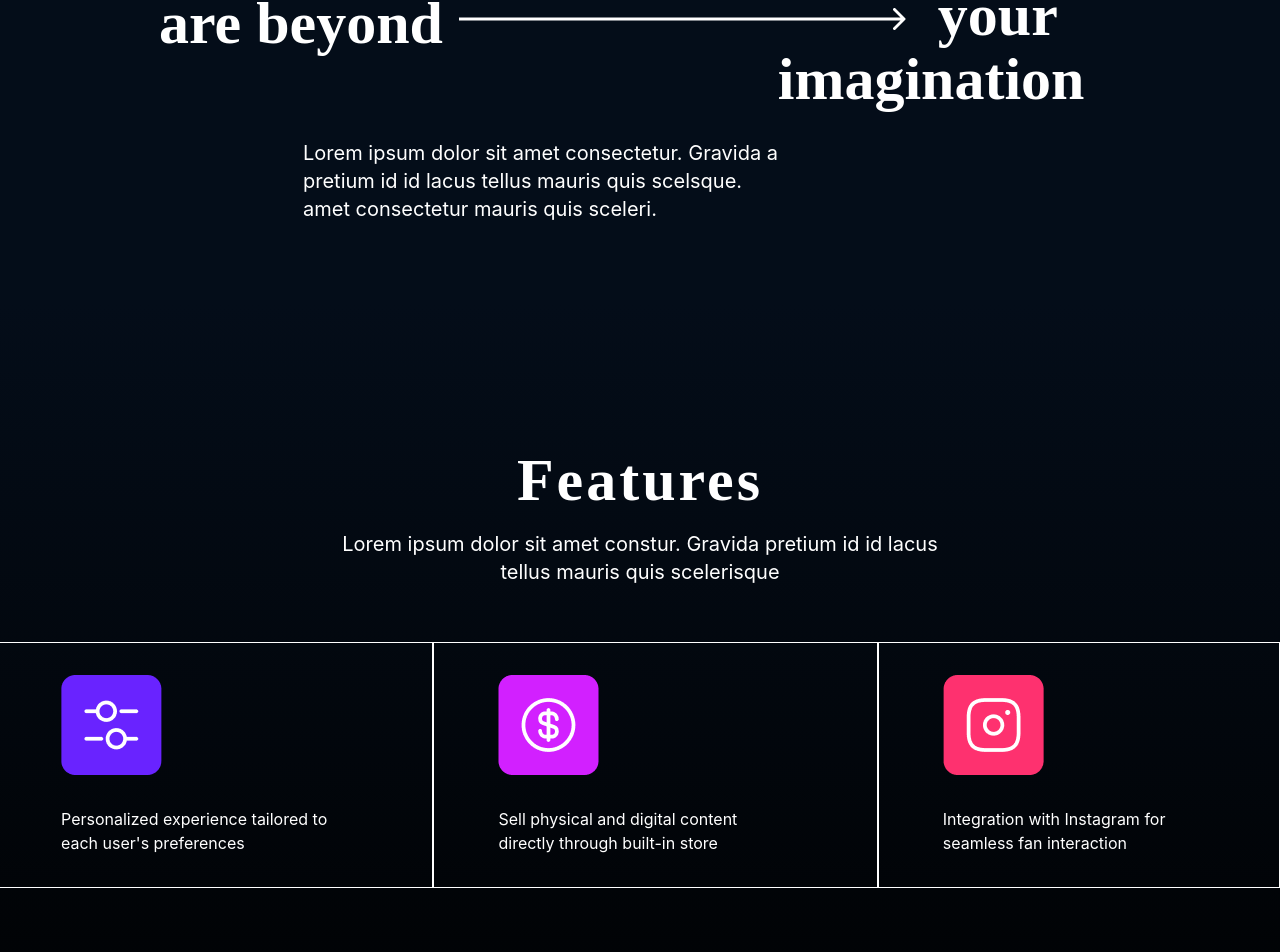
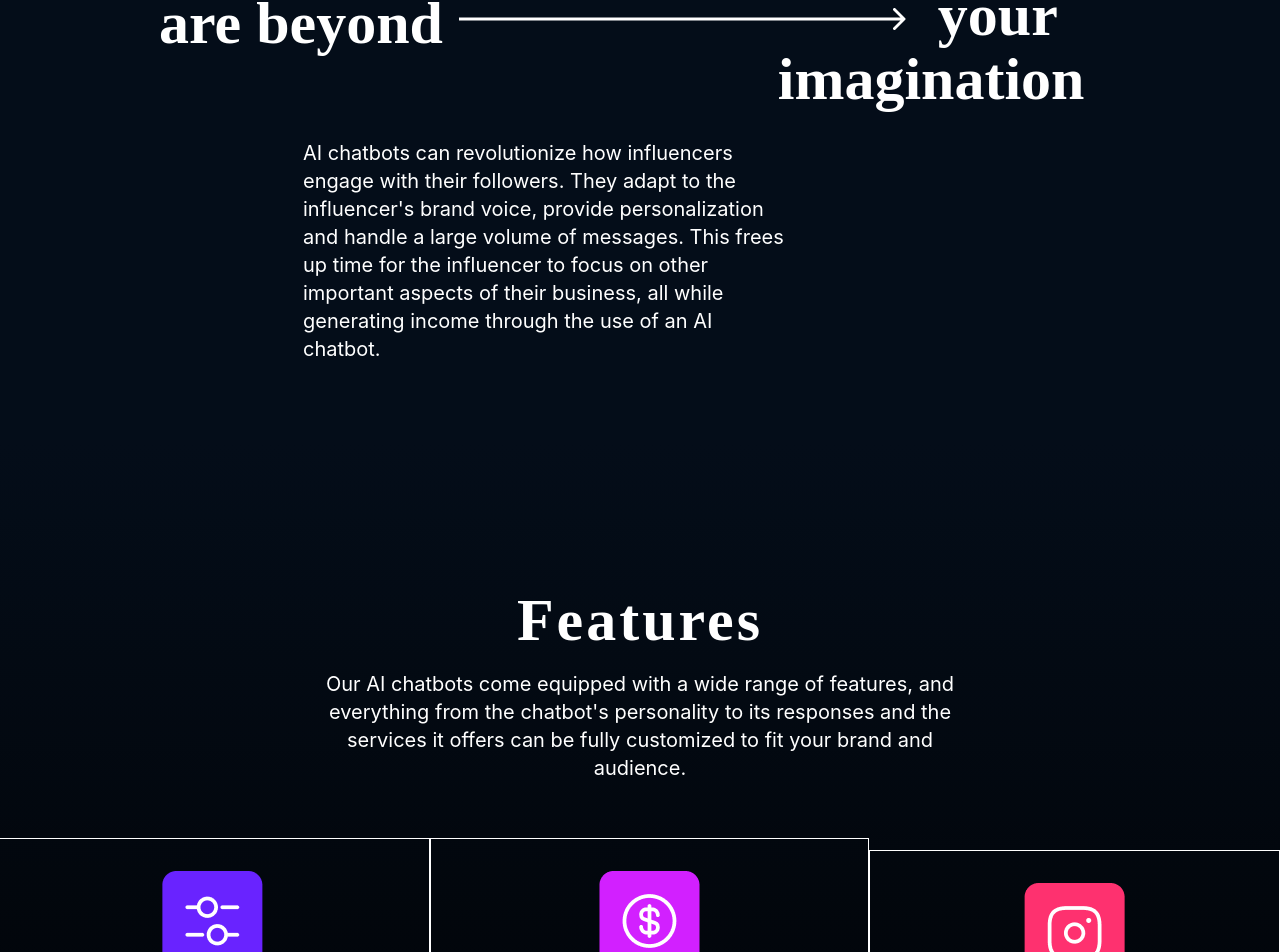
Before and after one commit to babulakterfsd/DreamTalk, a Next.js app: page / in a window 1280 px wide. Shown: the part 1009-1961 px from the top of the page. Built offline with nearby package versions, Linux system fonts and the light colour scheme.

Commit message:
content changed

```diff
--- a/src/components/ui/Analytics.tsx
+++ b/src/components/ui/Analytics.tsx
@@ -19,8 +19,8 @@ const Analytics = () => {
             data-aos="fade-down"
             data-aos-duration="1000"
           >
-            Revolutionize your Instagram influence with Unparalleled Insights &
-            Live Analytics. Harness our AI chatbot on Telegram to foster deeper
+            Revolutionize your influence with Unparalleled Insights & Live
+            Analytics. Harness our AI chatbot on Telegram to foster deeper
             connections with fans, offer premium content, and sell merchandise
             directly through engaging conversations.
           </p>
--- a/src/components/ui/Features.tsx
+++ b/src/components/ui/Features.tsx
@@ -22,9 +22,11 @@ const Features = () => {
             Features
           </h2>
           <div className="flex justify-center">
-            <p className="lg:w-[631px] font-inter font-semibold lg:font-normal  lg:text-xl lg:leading-7 mt-1 lg:mt-4 mb-10 lg:mb-14 px-8 lg:px-0">
-              Lorem ipsum dolor sit amet constur. Gravida pretium id id lacus
-              tellus mauris quis scelerisque{' '}
+            <p className="lg:w-[631px] font-inter font-medium lg:font-normal  lg:text-xl lg:leading-7 mt-1 lg:mt-4 mb-10 lg:mb-14 px-8 lg:px-0">
+              Our AI chatbots come equipped with a wide range of features, and
+              everything from the chatbot's personality to its responses and the
+              services it offers can be fully customized to fit your brand and
+              audience.
             </p>
           </div>
         </div>
@@ -33,34 +35,34 @@ const Features = () => {
           data-aos="fade-down"
           data-aos-duration="1000"
         >
-          <div className="feature1 lg:border border-white flex gap-x-4 lg:gap-x-0 lg:flex-col lg:gap-y-8 lg:pl-16 lg:py-8">
+          <div className="feature1 lg:border border-white flex lg:justify-center lg:items-center gap-x-4 lg:gap-x-0 lg:flex-col lg:gap-y-8 lg:px-16 lg:py-8">
             <Image
               src={feature1}
               alt="feature1"
               className="w-[40px] lg:w-[101px] h-[40px] lg:h-[100px]"
             />
-            <p className=" lg:text-base font-inter lg:w-[75%]">
+            <p className=" lg:text-base font-inter lg:w-[75%] lg:text-center">
               Personalized experience tailored to each user's preferences
             </p>
           </div>
-          <div className="feature2 lg:border border-white flex gap-x-4 lg:gap-x-0 lg:flex-col lg:gap-y-8 lg:pl-16 lg:py-8">
+          <div className="feature2 lg:border border-white flex lg:justify-center lg:items-center gap-x-4 lg:gap-x-0 lg:flex-col lg:gap-y-8 lg:px-16 lg:py-8">
             <Image
               src={feature2}
               alt="feature2"
               className="w-[40px] lg:w-[101px] h-[40px] lg:h-[100px]"
             />
-            <p className=" lg:text-base font-inter lg:w-[75%]">
+            <p className=" lg:text-base font-inter lg:w-[75%] lg:text-center">
               Sell physical and digital content directly through built-in store
             </p>
           </div>
-          <div className="feature3 lg:border border-white flex gap-x-4 lg:gap-x-0 lg:flex-col lg:gap-y-8 lg:pl-16 lg:py-8 sm:-ml-10 lg:ml-0">
+          <div className="feature3 lg:border border-white flex lg:justify-center lg:items-center gap-x-4 lg:gap-x-0 lg:flex-col lg:gap-y-8 lg:px-16 lg:py-8 sm:-ml-10 lg:ml-0">
             <Image
               src={feature3}
               alt="feature3"
               className="w-[40px] lg:w-[101px] h-[40px] lg:h-[100px]"
             />
-            <p className=" lg:text-base font-inter lg:w-[75%]">
-              Integration with Instagram for seamless fan interaction
+            <p className=" lg:text-base font-inter lg:w-[75%] lg:text-center">
+              Integration with Influencers for seamless fan interaction
             </p>
           </div>
         </div>
--- a/src/components/ui/Hero.tsx
+++ b/src/components/ui/Hero.tsx
@@ -125,7 +125,7 @@ const Hero = () => {
               </span>
             </h1>
             <p
-              className="lg:w-[631px] font-rubik font-bold lg:text-xl lg:leading-7 mt-4 lg:mt-5 mb-3 lg:mb-7"
+              className="lg:w-[631px] font-rubik font-normal lg:font-bold lg:text-xl lg:leading-7 mt-4 lg:mt-5 mb-3 lg:mb-7"
               data-aos="fade-down"
               data-aos-duration="1500"
             >
--- a/src/components/ui/Monetize.tsx
+++ b/src/components/ui/Monetize.tsx
@@ -1,7 +1,6 @@
 import Image from 'next/image';
 import redelips from '../../../public/assets/images/Ellipse 2484.png';
 import rightarrow from '../../../public/assets/images/arrow-right.png';
-import monetize from '../../../public/assets/images/video.png';
 
 const Monetize = () => {
   return (
@@ -20,15 +19,17 @@ const Monetize = () => {
           </h1>
         </div>
         <div className="flex flex-col lg:flex-row justify-start gap-x-4 xl:gap-x-20 items-center lg:relative">
-          <Image
-            src={monetize}
-            alt="monetize"
-            className="lg:h-[407px] lg:w-[547px] mb-9 lg:mb-0"
-            data-aos="fade-down"
-            data-aos-duration="1000"
-          />
+          <iframe
+            title="dreamtalk.ai - Introduction"
+            src="https://player.vimeo.com/video/838030231"
+            width="560"
+            height="315"
+            allow="autoplay; fullscreen; picture-in-picture"
+            className={` rounded-2xl rounded-bl-xl h-80 w-full px-3 md:px-0 lg:w-[560px] -mt-10 md:-mt-0 `}
+            style={{ borderRadius: '2rem' }}
+          ></iframe>
           <h1
-            className="font-crimson font-bold text-[1.5rem] lg:text-6xl lg:leading-[74px] lg:tracking-normal block lg:hidden"
+            className="font-crimson font-bold text-[1.5rem] lg:text-6xl lg:leading-[74px] lg:tracking-normal mt-4 block lg:hidden"
             data-aos="fade-down"
             data-aos-duration="1000"
           >
@@ -47,11 +48,11 @@ const Monetize = () => {
           >
             <p className="mb-7 lg:mb-14 lg:w-[400px] font-semibold lg:font-normal text-center lg:text-left lg:text-xl mt-4 lg:mt-0">
               Monetize your fanbase with our AI chatbot on Telegram designed for
-              Instagram influencers. Connect with fans like never before and
-              offer premium content, while also selling physical and digital
-              items directly through the chatbot.
+              influencers. Connect with fans like never before and offer premium
+              content, while also selling physical and digital items directly
+              through the chatbot.
             </p>
-            <div className="flex flex-row gap-x-2 lg:gap-x-6 mx-auto justify-center items-center">
+            <div className="flex flex-row  justify-center lg:justify-start items-center">
               <a href="#herosection">
                 <button
                   type="submit"
--- a/src/components/ui/Possibilities.tsx
+++ b/src/components/ui/Possibilities.tsx
@@ -30,10 +30,13 @@ const Possibilities = () => {
           data-aos="fade-down"
           data-aos-duration="1000"
         >
-          <p className="font-inter font-semibold lg:font-normal lg:text-xl lg:leading-7 mt-3 text-center lg:text-left lg:mt-4 lg:w-[483px]">
-            Lorem ipsum dolor sit amet consectetur. Gravida a pretium id id
-            lacus tellus mauris quis scelsque. amet consectetur mauris quis
-            sceleri.
+          <p className="font-inter font-medium lg:font-normal lg:text-xl lg:leading-7 mt-3 text-center lg:text-left lg:mt-4 lg:w-[483px]">
+            AI chatbots can revolutionize how influencers engage with their
+            followers. They adapt to the influencer's brand voice, provide
+            personalization and handle a large volume of messages. This frees up
+            time for the influencer to focus on other important aspects of their
+            business, all while generating income through the use of an AI
+            chatbot.
           </p>
         </div>
       </div>
--- a/src/styles/hero.module.css
+++ b/src/styles/hero.module.css
@@ -7,7 +7,7 @@
 
 @media screen and (max-width: 768px) {
   .herobackground {
-    background: url('../../public/assets/images/header_image_original\ 1.png');
+    background: url('../../public/assets/images/mobilebannerbg.png');
     background-repeat: no-repeat;
     background-size: cover;
     background-position: center;
```
Also changed, not shown: public/assets/images/mobilebannerbg.png (added), public/assets/images/mobilerightarrow.png (added).
